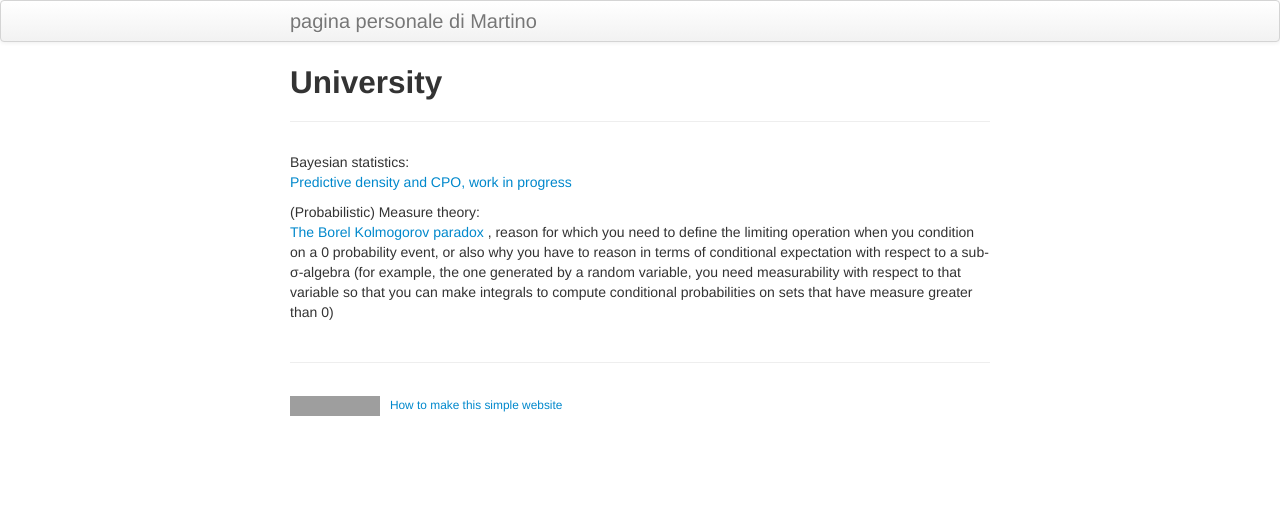
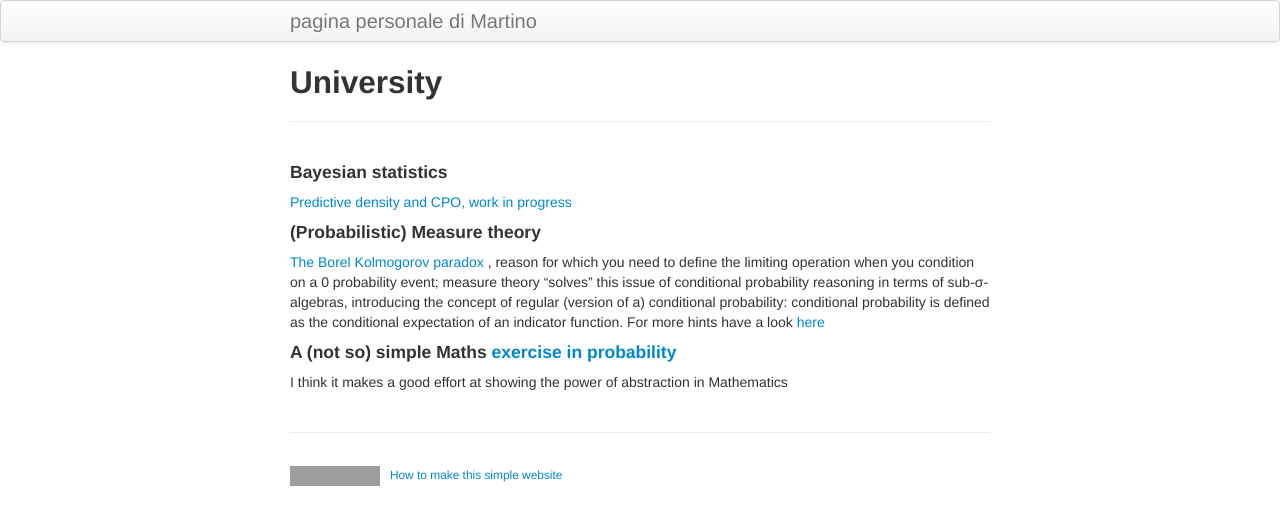
Before and after one commit to martinoischia/first-web-page, a Jekyll site: the page built from pages/university.md, in a window 1280 px wide. Shown: the top 525 px of the page. Built offline with Jekyll 4.4.1, drawn with Linux system fonts in a browser that asks for light colours; a script that is not in the unit is left out; grey boxes are pictures that could not be loaded.

Commit message:
added simple exercise in probability

```diff
--- a/pages/university.md
+++ b/pages/university.md
@@ -9,13 +9,19 @@ description: Pagina per tenere traccia del mio ipertesto mentale
 
 ---
 
-Bayesian statistics:\\
+#### Bayesian statistics
+
 [Predictive density and CPO, work in progress](predictive and cpo.NO)
 
-(Probabilistic) Measure theory:\\
+#### (Probabilistic) Measure theory
+
+
 [The Borel Kolmogorov paradox](https://en.wikipedia.org/wiki/Borel%E2%80%93Kolmogorov_paradox)
 , reason for which you need to define the limiting operation when you condition on a
-0 probability event, or also why you have to reason in terms of conditional expectation with respect to a
-sub-σ-algebra (for example, the one generated by a random variable,
-you need measurability with respect to that variable so that you can make integrals
-to compute conditional probabilities on sets that have measure greater than 0)
+0 probability event; measure theory "solves" this issue of conditional probability reasoning in terms
+of sub-σ-algebras, introducing the concept of regular (version of a) conditional probability: conditional
+probability is defined as the conditional expectation of an indicator function. For more hints
+have a look [here](https://en.wikipedia.org/wiki/Conditional_probability_distribution#Measure-theoretic_formulation)
+
+#### A (not so) simple Maths [exercise in probability](university/exercise probability.html)
+I think it makes a good effort at showing the power of abstraction in Mathematics
```
Also changed, not shown: pages/filosofia.md (+5 -7 lines), pages/filosofia/enrico ischia.md (added, +16 -0 lines), pages/informatica.md (added, +11 -0 lines), pages/music.md (+1 -0 lines), pages/university/exercise probability.md (added, +64 -0 lines), pages/img/3x3grid2.png (added), pages/university/predictive and cpo.md (renamed from pages/predictive and cpo.md).
